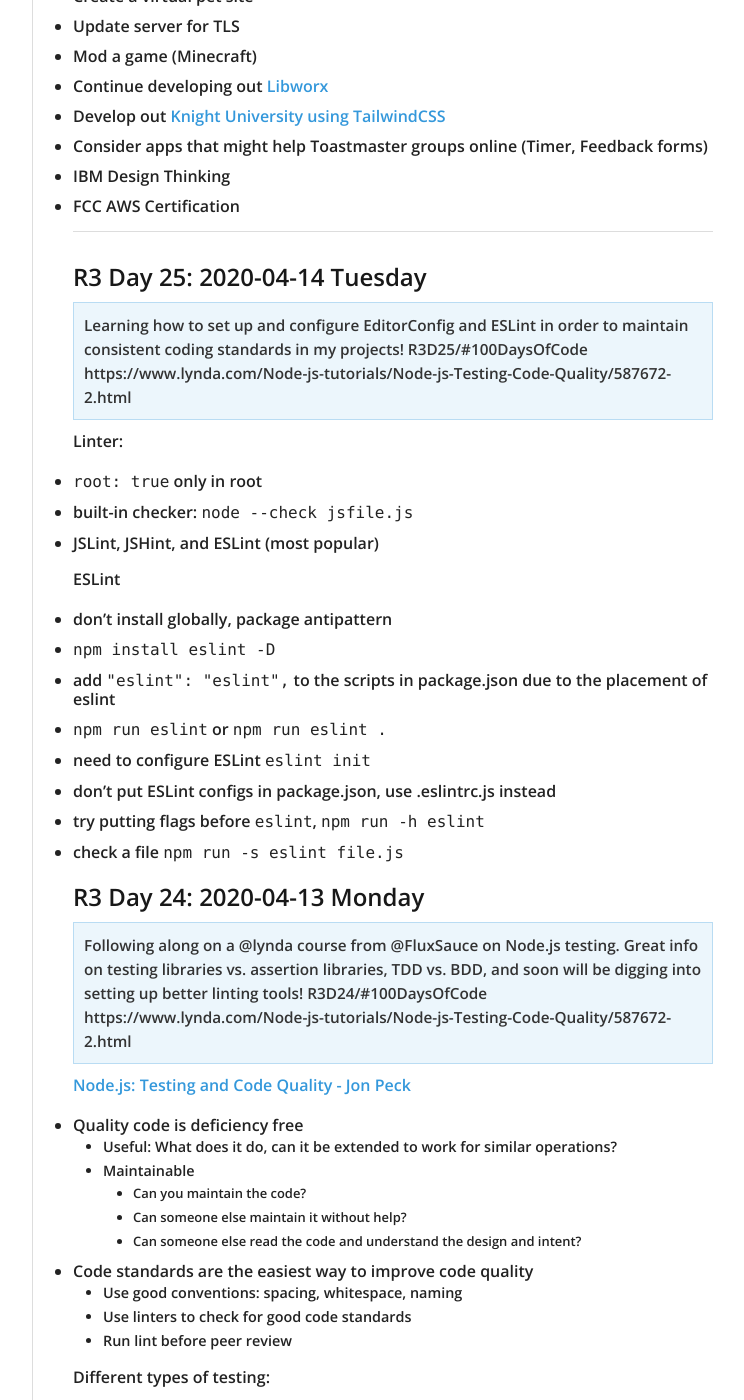
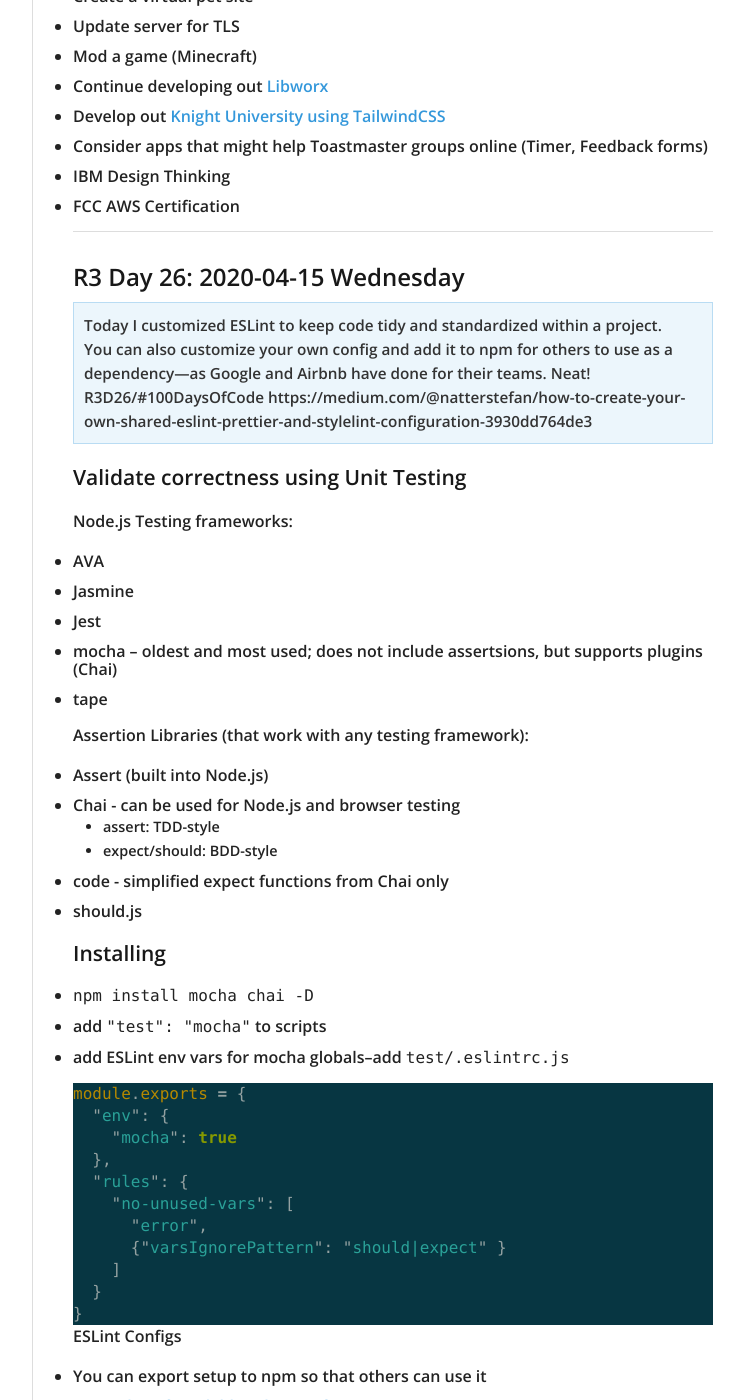
Before and after one commit to virtual/100daysofcode, a Jekyll site: the page built from index.md, in a window 1280 px wide and 1400 px high, scrolled down 939 px. Shown: the whole window, without its empty margins (378-1122 px from the left). Built offline with Jekyll 4.4.1, drawn with Linux system fonts in a browser that asks for light colours; nearby versions of some CDN libraries; our own code applies the rules of GitHub Pages for plain Markdown files; some of the changed text lies outside the part shown.

Commit message:
eslint and intro to testing r3d26

````diff
--- a/index.md
+++ b/index.md
@@ -46,6 +46,58 @@
 
 ----------
 
+## R3 Day 26: 2020-04-15 Wednesday
+
+> Today I customized ESLint to keep code tidy and standardized within a project.
+>
+> You can also customize your own config and add it to npm for others to use as a dependency—as Google and Airbnb have done for their teams. Neat! R3D26/#100DaysOfCode https://medium.com/@natterstefan/how-to-create-your-own-shared-eslint-prettier-and-stylelint-configuration-3930dd764de3
+
+### Validate correctness using Unit Testing
+
+Node.js Testing frameworks:
+- AVA
+- Jasmine
+- Jest
+- mocha -- oldest and most used; does not include assertsions, but supports plugins (Chai)
+- tape
+
+Assertion Libraries (that work with any testing framework):
+- Assert (built into Node.js)
+- Chai - can be used for Node.js and browser testing
+  - assert: TDD-style
+  - expect/should: BDD-style
+- code - simplified expect functions from Chai only
+- should.js
+
+### Installing
+
+- `npm install mocha chai -D`
+- add `"test": "mocha"` to scripts
+- add ESLint env vars for mocha globals--add `test/.eslintrc.js`
+
+```js
+module.exports = {
+  "env": {
+    "mocha": true
+  },
+  "rules": {
+    "no-unused-vars": [
+      "error",
+      {"varsIgnorePattern": "should|expect" }
+    ]
+  }
+}
+```
+
+ESLint Configs
+- You can export setup to npm so that others can use it
+- View a [list of available eslint configs](https://github.com/dustinspecker/awesome-eslint)
+- A sharable config can extend another
+- Use `git+ssh`
+- [How to create your own shared esLint, prettier and stylelint configuration](https://medium.com/@natterstefan/how-to-create-your-own-shared-eslint-prettier-and-stylelint-configuration-3930dd764de3)
+- you can ignore certain directories with `.eslintignore`, good for third-party code, contributed files, etc
+- Try using ESLint autofix errors from command palette
+
 ## R3 Day 25: 2020-04-14 Tuesday
 
 > Learning how to set up and configure EditorConfig and ESLint in order to maintain consistent coding standards in my projects! R3D25/#100DaysOfCode https://www.lynda.com/Node-js-tutorials/Node-js-Testing-Code-Quality/587672-2.html
````
